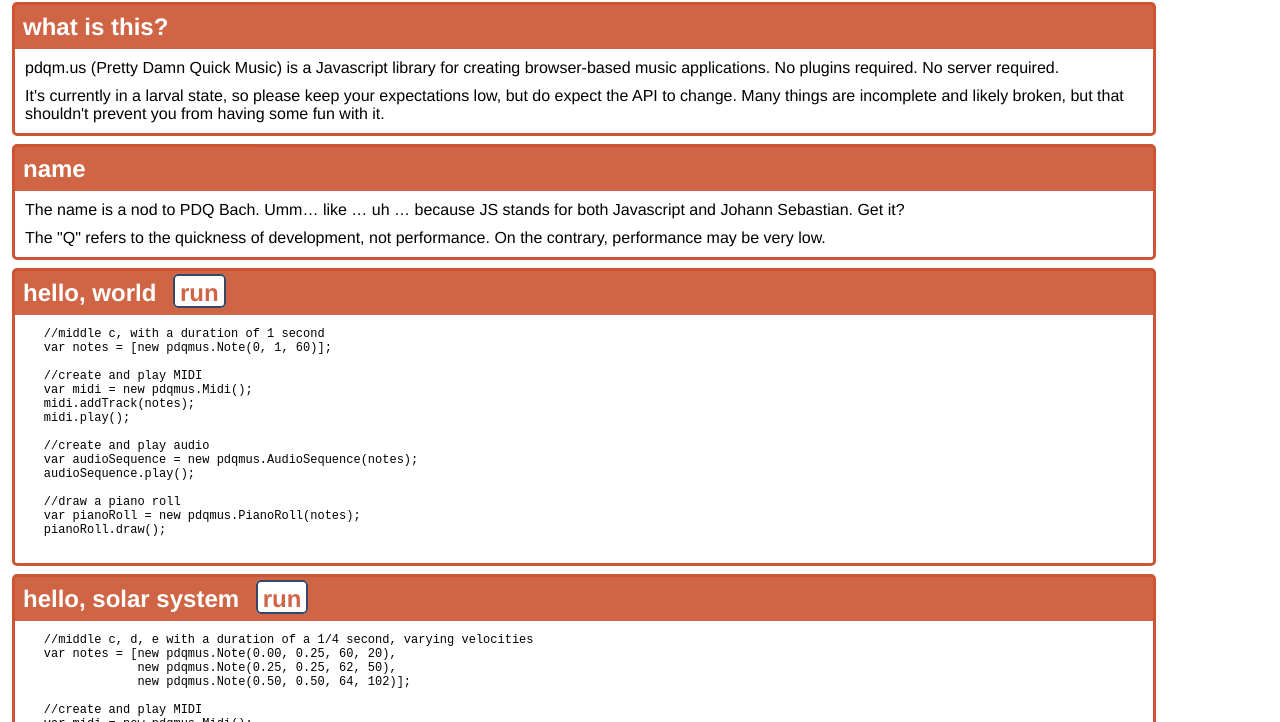
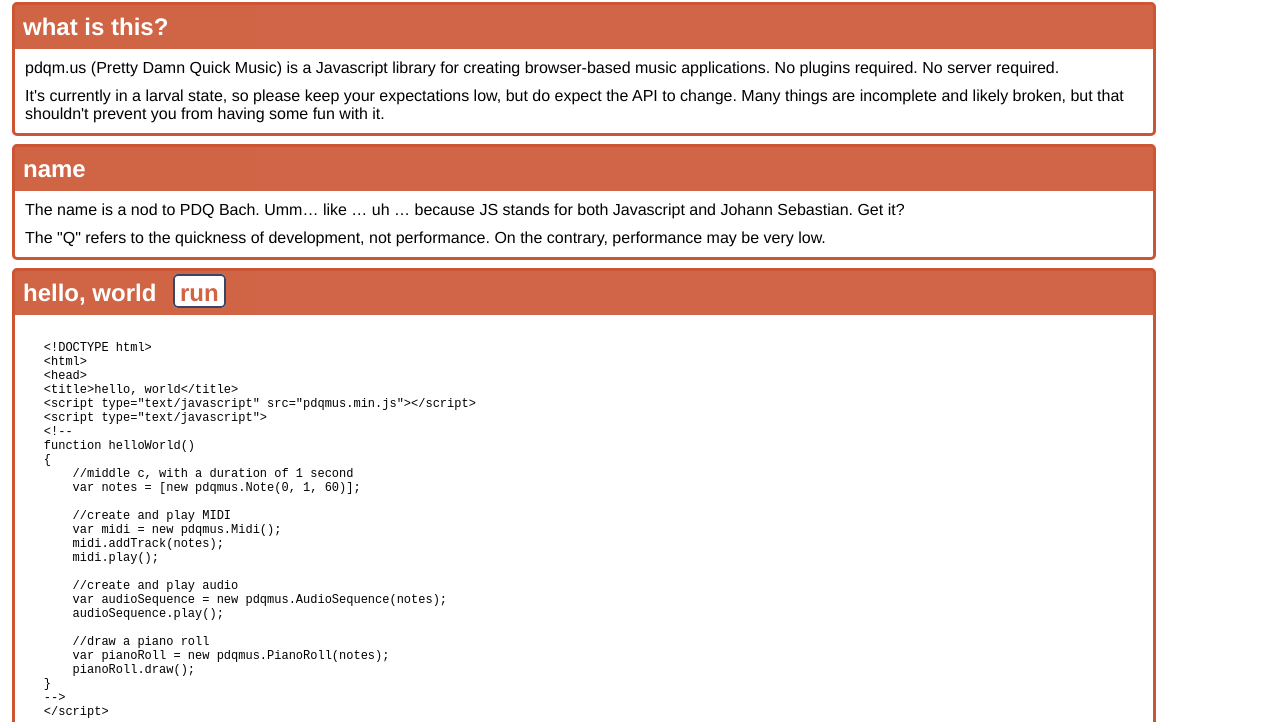
Before and after one commit to chirgwin/pdqmus, a plain HTML site: page index.html in a window 1280 px wide. Shown: the part 78-800 px from the top of the page. Drawn offline with Linux system fonts and the light colour scheme.

Commit message:
use minified version in "hello, solar system", update "hello, world" example on homepage

```diff
--- a/index.html
+++ b/index.html
@@ -77,7 +77,16 @@ pre
 </div>
 <div class="section">
     <h2>hello, world     <a href="hello_world.html">run</a></h2>
-    <pre>
+    <pre><code>
+    &lt;!DOCTYPE html&gt;
+    &lt;html&gt;
+    &lt;head&gt;
+    &lt;title&gt;hello, world&lt;/title&gt;
+    &lt;script type="text/javascript" src="pdqmus.min.js"&gt;&lt;/script&gt;
+    &lt;script type="text/javascript"&gt;
+    &lt;!--
+    function helloWorld()
+    {
         //middle c, with a duration of 1 second
         var notes = [new pdqmus.Note(0, 1, 60)];
 
@@ -93,7 +102,16 @@ pre
         //draw a piano roll
         var pianoRoll = new pdqmus.PianoRoll(notes);
         pianoRoll.draw();
-    </pre>
+    }
+    --&gt;
+    &lt;/script&gt;
+
+    &lt;/head&gt;
+    &lt;body onload="helloWorld();"&gt;
+    &lt;/body&gt;
+
+    &lt;/html&gt;
+</code></pre>
 </div>
 <div class="section">
     <h2>hello, solar system <a href="hello_solar_system.html">run</a></h2>
```
Also changed, not shown: hello_solar_system.html (+2 -13 lines). Lines whose indentation alone changed are shown as unchanged.
